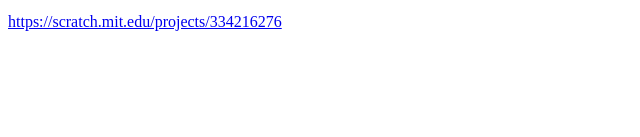
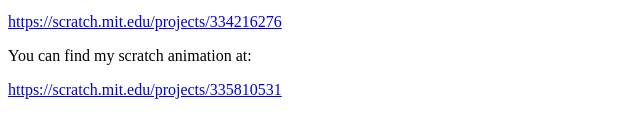
Before and after one commit to paulf25/csp2019, a plain HTML site: page portfolio.html in a window 1280 px wide. Shown: the part 501-638 px from the top of the page, without its empty margins (0-640 px from the left). Drawn offline with Linux system fonts and the light colour scheme.

Commit message:
Add files via upload

```diff
--- a/portfolio.html
+++ b/portfolio.html
@@ -16,6 +16,8 @@
       <img src="images/scratchlogo.png" height="100">
     <p> You can find my scratch game at: </p>
     <a href="url">https://scratch.mit.edu/projects/334216276</a>
+    <p> You can find my scratch animation at: </p>
+    <a href="url">https://scratch.mit.edu/projects/335810531</a>
     </a>
   </body>
 </html>
```
